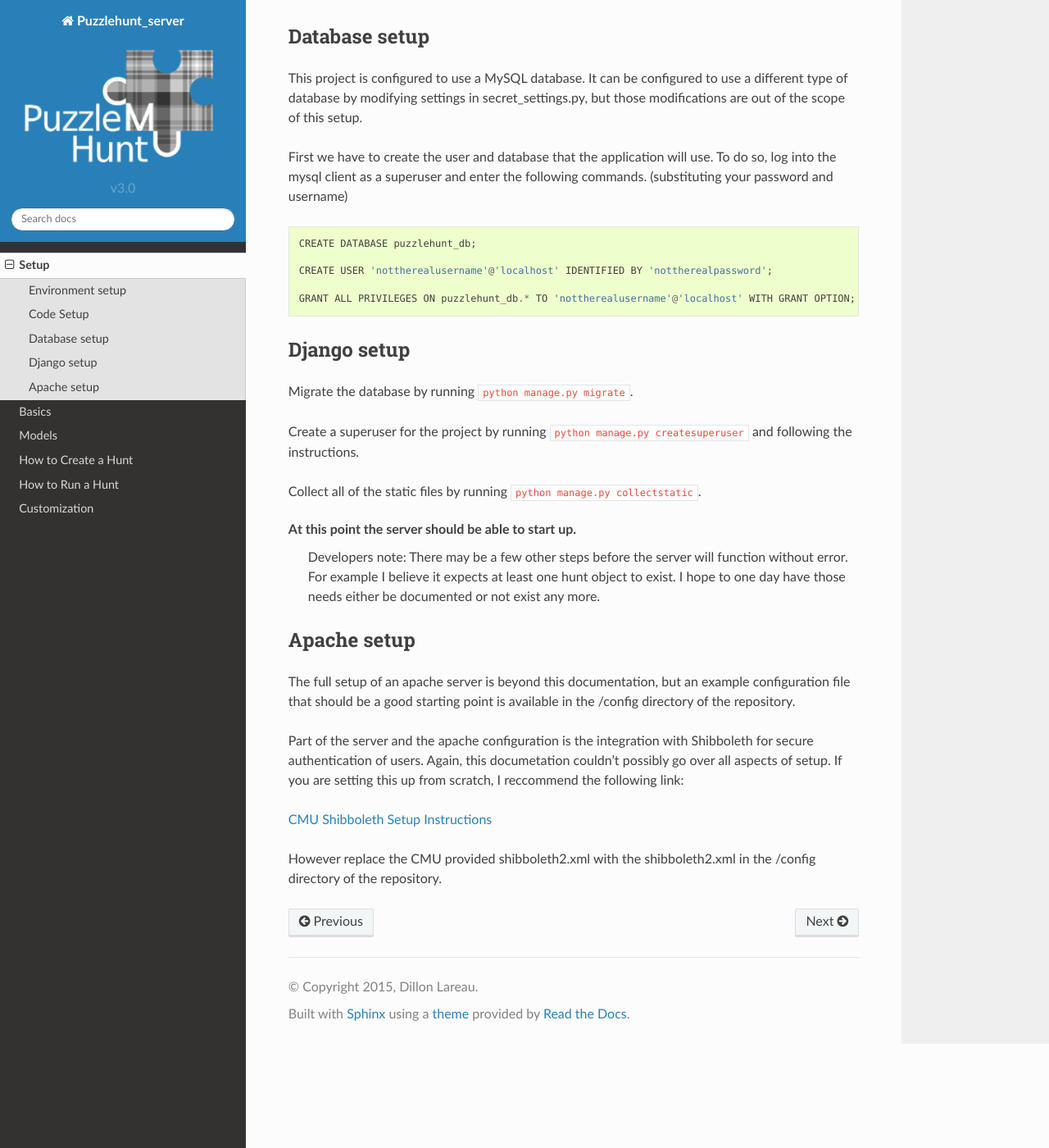
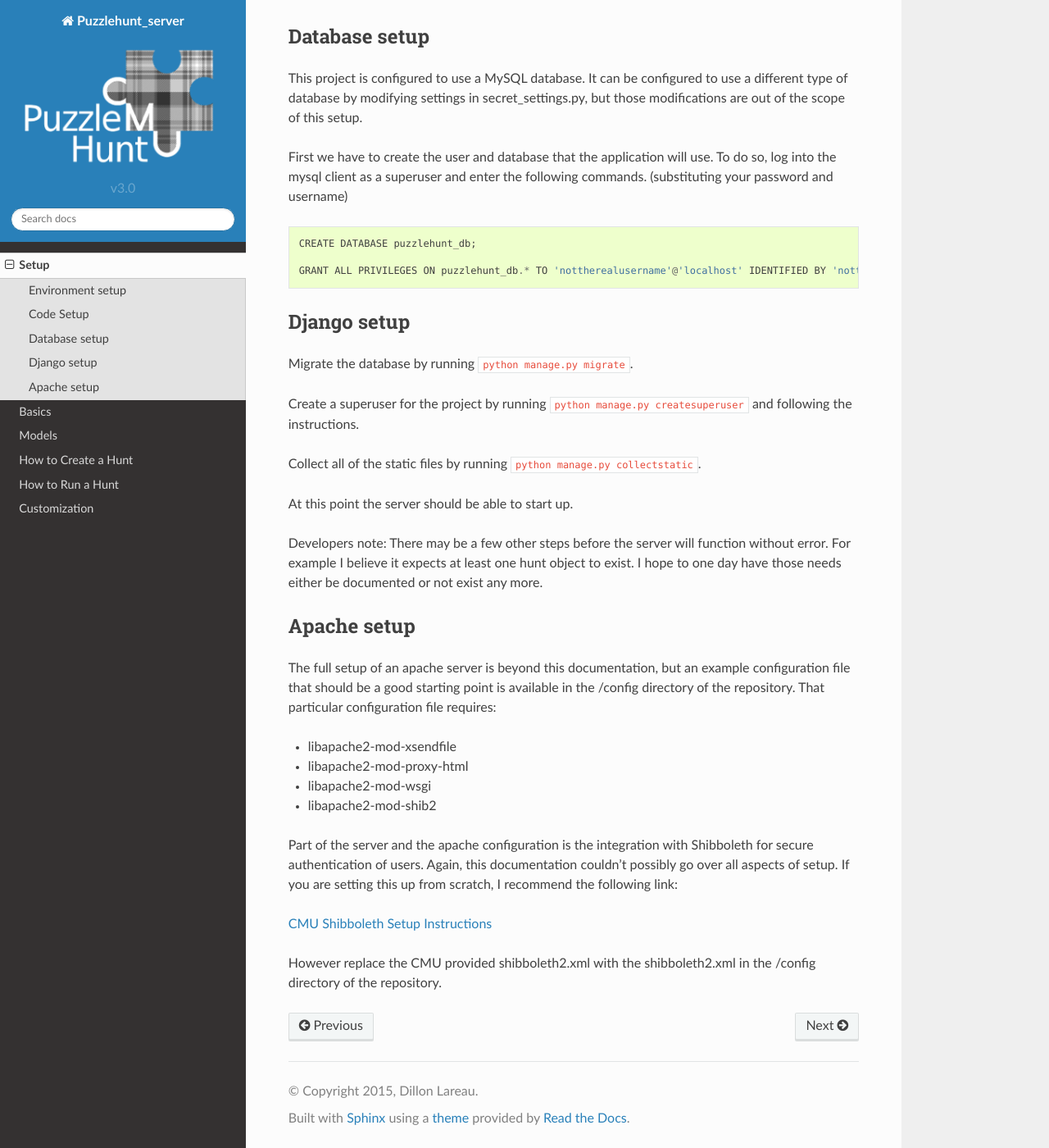
Before and after one commit to dlareau/puzzlehunt_server, a Sphinx documentation site: the page built from docs/setup.rst, in a window 1280 px wide and 1400 px high, scrolled down 840 px. Shown: the whole window at 82% size. Built offline with Sphinx 7.4.7 and the Read the Docs theme 2.0.0, drawn with Linux system fonts in a browser that asks for light colours.

Commit message:
Updated setup documentation

```diff
--- a/docs/setup.rst
+++ b/docs/setup.rst
@@ -1,5 +1,5 @@
 Setup
-*********
+*****
 
 Instructions on how to setup a machine to run this project.
 
@@ -48,9 +48,7 @@ To do so, log into the mysql client as a superuser and enter the following comma
 
 	CREATE DATABASE puzzlehunt_db;
 
-	CREATE USER 'nottherealusername'@'localhost' IDENTIFIED BY 'nottherealpassword';
-
-	GRANT ALL PRIVILEGES ON puzzlehunt_db.* TO 'nottherealusername'@'localhost' WITH GRANT OPTION;
+	GRANT ALL PRIVILEGES ON puzzlehunt_db.* TO 'nottherealusername'@'localhost' IDENTIFIED BY 'nottherealpassword';
 
 Django setup
 ------------
@@ -62,14 +60,22 @@ Create a superuser for the project by running ``python manage.py createsuperuser
 Collect all of the static files by running ``python manage.py collectstatic``.
 
 At this point the server should be able to start up.
-	Developers note: There may be a few other steps before the server will function without error. For example I believe it expects at least one hunt object to exist. I hope to one day have those needs either be documented or not exist any more.
+
+.. Add note about fixtures after tests is merged
+
+Developers note: There may be a few other steps before the server will function without error. For example I believe it expects at least one hunt object to exist. I hope to one day have those needs either be documented or not exist any more.
 
 Apache setup
 ------------
 
-The full setup of an apache server is beyond this documentation, but an example configuration file that should be a good starting point is available in the /config directory of the repository.
+The full setup of an apache server is beyond this documentation, but an example configuration file that should be a good starting point is available in the /config directory of the repository. That particular configuration file requires:
 
-Part of the server and the apache configuration is the integration with Shibboleth for secure authentication of users. Again, this documetation couldn't possibly go over all aspects of setup. If you are setting this up from scratch, I reccommend the following link:
+- libapache2-mod-xsendfile
+- libapache2-mod-proxy-html
+- libapache2-mod-wsgi
+- libapache2-mod-shib2
+
+Part of the server and the apache configuration is the integration with Shibboleth for secure authentication of users. Again, this documentation couldn't possibly go over all aspects of setup. If you are setting this up from scratch, I recommend the following link:
 
 `CMU Shibboleth Setup Instructions`_
 
```
